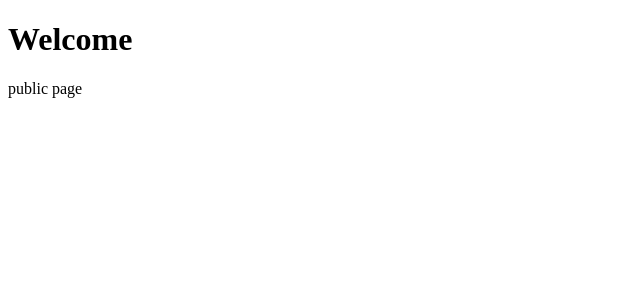
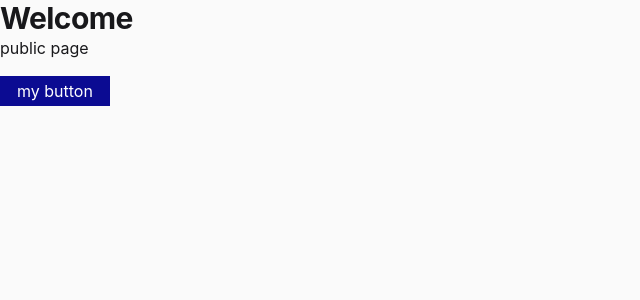
Before and after one commit to GmillsWebDev/snips, a SvelteKit app in the folder app/: page / in a window 1280 px wide. Shown: the top 300 px of the page, without its empty margins (0-640 px from the left). Built offline with nearby package versions, Linux system fonts and the light colour scheme; no server answers.

Commit message:
base css adapted for button and button set up with relevant props

```diff
--- /dev/null
+++ b/app/src/app.css
@@ -0,0 +1,125 @@
+/* ===========================
+   CSS Custom Properties
+=========================== */
+:root {
+  /* Brand */
+  --color-primary: #0b0b92;
+  --color-primary-hover: #3434af;
+  --color-on-primary: #ffffff;
+  --color-secondary: #26b6bb;
+  --color-secondary-hover: #34b6bb;
+  --color-on-secondary: #000000;
+
+  --color-accent: #26b6bb;
+
+  --color-white: #ffffff;
+  --color-black: #000000;
+  --color-light-grey: #f4f4f5;
+  --color-dark-grey: #545457;
+  --color-grey: #acacac;
+
+  /* Backgrounds */
+  --color-bg: #fafafa;
+  --color-surface: #ffffff;
+  --color-surface-hover: #f4f4f5;
+  --color-border: #e4e4e7;
+
+  /* Text */
+  --color-text: #18181b;
+  --color-text-muted: #71717a;
+  --color-text-subtle: #a1a1aa;
+
+  /* Status colours */
+  --color-pending-bg: #fefce8;
+  --color-pending-text: #854d0e;
+  --color-accepted-bg: #f0fdf4;
+  --color-accepted-text: #166534;
+  --color-rejected-bg: #fef2f2;
+  --color-rejected-text: #991b1b;
+  --color-cancelled-bg: #f4f4f5;
+  --color-cancelled-text: #52525b;
+  --color-completed-bg: #eff6ff;
+  --color-completed-text: #1e40af;
+  --color-noshow-bg: #fff7ed;
+  --color-noshow-text: #9a3412;
+
+  /* Spacing */
+  --space-1: 0.25rem;
+  --space-2: 0.5rem;
+  --space-3: 0.75rem;
+  --space-4: 1rem;
+  --space-6: 1.5rem;
+  --space-8: 2rem;
+  --space-12: 3rem;
+
+  /* Border radius */
+  --radius-sm: 0.375rem;
+  --radius-md: 0.5rem;
+  --radius-lg: 0.75rem;
+  --radius-xl: 1rem;
+  --radius-full: 9999px;
+
+  /* Shadows */
+  --shadow-sm: 0 1px 2px 0 rgb(0 0 0 / 0.05);
+  --shadow-md: 0 4px 6px -1px rgb(0 0 0 / 0.1), 0 2px 4px -2px rgb(0 0 0 / 0.1);
+  --shadow-lg: 0 10px 15px -3px rgb(0 0 0 / 0.1), 0 4px 6px -4px rgb(0 0 0 / 0.1);
+
+  /* Typography */
+  --font-sans: 'Inter', system-ui, sans-serif;
+  --font-size-xs: 0.75rem;
+  --font-size-sm: 0.875rem;
+  --font-size-base: 1rem;
+  --font-size-lg: 1.125rem;
+  --font-size-xl: 1.25rem;
+  --font-size-2xl: 1.5rem;
+  --font-size-3xl: 1.875rem;
+
+  /* Transitions */
+  --transition: 150ms ease;
+}
+
+/* ===========================
+   Reset
+=========================== */
+*, *::before, *::after {
+  box-sizing: border-box;
+  margin: 0;
+  padding: 0;
+}
+
+html {
+  font-family: var(--font-sans);
+  font-size: var(--font-size-base);
+  color: var(--color-text);
+  background: var(--color-bg);
+  -webkit-font-smoothing: antialiased;
+}
+
+body {
+  min-height: 100vh;
+  line-height: 1.5;
+}
+
+img, svg {
+  display: block;
+  max-width: 100%;
+}
+
+button {
+  cursor: pointer;
+  font-family: inherit;
+}
+
+input, textarea, select {
+  font-family: inherit;
+  font-size: inherit;
+}
+
+a {
+  color: inherit;
+  text-decoration: none;
+}
+
+h1 { font-size: var(--font-size-3xl); font-weight: 700; letter-spacing: -0.02em; line-height: 1.2; }
+h2 { font-size: var(--font-size-2xl); font-weight: 600; letter-spacing: -0.01em; line-height: 1.3; }
+h3 { font-size: var(--font-size-xl);  font-weight: 600; line-height: 1.4; }
--- /dev/null
+++ b/app/src/lib/components/ui/Button.svelte
@@ -0,0 +1,88 @@
+<script lang="ts">
+  type Variant = 'primary' | 'secondary' | 'disabled'
+  type Size = 'sm' | 'md' | 'lg'
+  type Edges = 'sharp' | 'soft' | 'round'
+
+  let {
+    variant = 'primary',
+    size = 'md',
+    edges = 'sharp',
+    disabled = false,
+    loading = false,
+    type = 'button',
+    onclick,
+    children
+  }: {
+    variant?: Variant
+    size?: Size
+    edges?: Edges
+    disabled?: boolean
+    loading?: boolean
+    type?: 'button' | 'submit' | 'reset'
+    onclick?: () => void
+    children: any
+  } = $props()
+</script>
+
+<button
+  {type}
+  {disabled}
+  {onclick}
+  class="btn btn--{variant} btn--{size} btn--edges-{edges}"
+  aria-busy={loading}
+>
+  {#if loading}
+    <span class="btn__spinner" aria-hidden="true"></span>
+  {/if}
+  {@render children()}
+</button>
+
+<style>
+  /* Style me! */
+  .btn {
+    padding: var(--space-1) var(--space-4);
+    display: inline-flex;
+    align-items: center;
+    justify-content: center;
+    margin: var(--space-4) 0;
+  }
+  /* Edges variants */
+  .btn--edges-sharp {
+    border-radius: 0;
+  }
+  .btn--edges-soft {
+    border-radius: var(--radius-md);
+  }
+  .btn--edges-round {
+    border-radius: var(--radius-full);
+  }
+  .btn--primary {
+        background-color: var(--color-primary);
+        color: var(--color-on-primary);
+        border: 1px solid var(--color-primary);
+   }
+  .btn--secondary {
+        background-color: var(--color-secondary);
+        color: var(--color-on-secondary);
+        border: 1px solid var(--color-secondary);
+   }
+  .btn--disabled {
+        background-color: var(--color-grey);
+        color: var(--color-dark-grey);
+        border: 1px solid var(--color-grey);
+        cursor: not-allowed;
+   }
+  .btn--sm {
+        padding: var(--space-1) var(--space-2);
+        font-size: var(--font-size-sm);
+   }
+  .btn--md {
+        padding: var(--space-1) var(--space-4);
+        font-size: var(--font-size-md);
+   }
+  .btn--lg {
+        padding: var(--space-2) var(--space-6);
+        font-size: var(--font-size-lg);
+   }
+  .btn__spinner { }
+</style>
--- a/app/src/routes/(public)/+page.svelte
+++ b/app/src/routes/(public)/+page.svelte
@@ -1,2 +1,7 @@
+<script>
+    import Button from '$lib/components/ui/Button.svelte'
+</script>
+
 <h1>Welcome</h1>
 <p>public page</p>
+<Button>my button</Button>
--- a/app/src/routes/+layout.svelte
+++ b/app/src/routes/+layout.svelte
@@ -3,6 +3,7 @@
   import { onMount } from 'svelte'
   import { createSupabaseBrowserClient } from '$lib/supabase'
   import type { LayoutData } from './$types'
+  import '../app.css'
 
   let { data, children }: { data: LayoutData, children: any } = $props()
 
```
